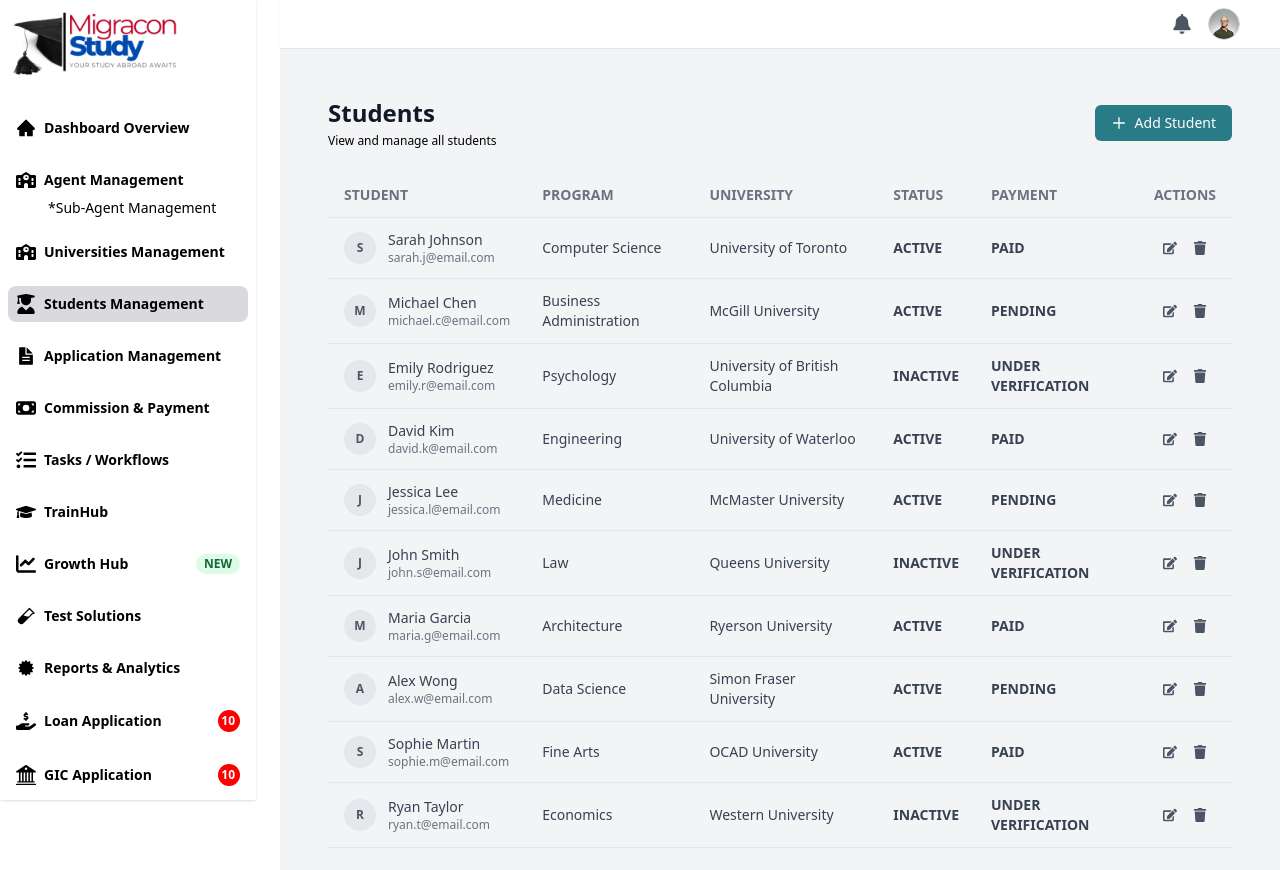
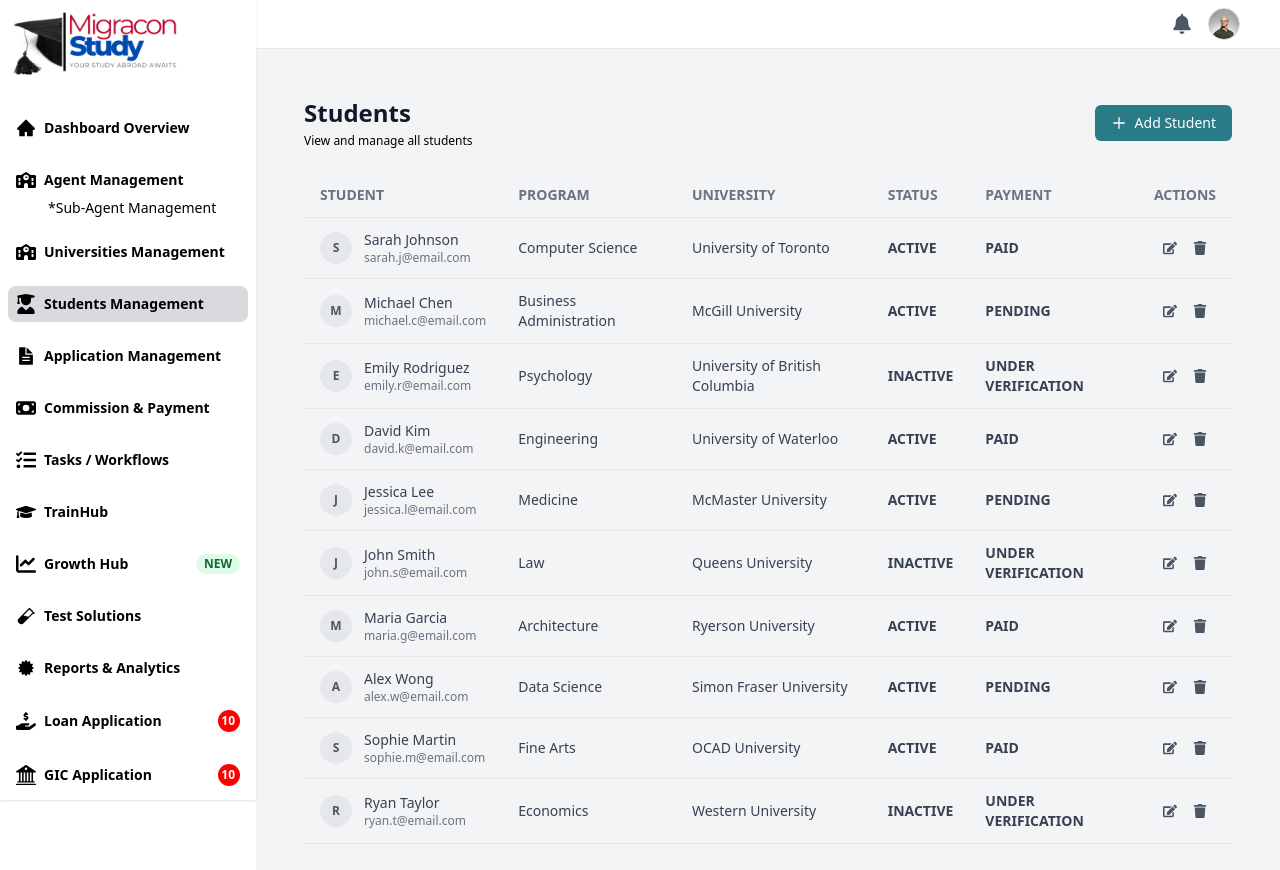
Before and after one commit to sajjad-TL/SuperAdmin-Dashboard, a React (Vite) app: page /student in a window 1280 px wide. Shown: the top 870 px of the page. Built offline with nearby package versions, Linux system fonts and the light colour scheme; sample sign-in values are in the browser's storage.

Commit message:
my changes

```diff
--- a/src/layout/Layout.jsx
+++ b/src/layout/Layout.jsx
@@ -6,7 +6,7 @@ export default function Layout() {
   return (
     <div className="flex">
       <Sidebar />
-      <main className="flex-1 md:ml-60"> {/* md:ml-64 matches sidebar width */}
+      <main className="flex-1 md:ml-[13.5rem]"> {/* md:ml-64 matches sidebar width */}
         <Outlet />
       </main>
     </div>
--- a/src/pages/Application.jsx
+++ b/src/pages/Application.jsx
@@ -25,7 +25,7 @@ export default function StudentTable() {
             <h1 className="text-2xl font-semibold text-gray-900">Applications</h1>
             <p className="text-xs mt-1">View and manage all applications</p>
           </div>
-          <button className="mt-4 md:mt-0 px-4 py-2  bg-[#2A7B88] text-white rounded-md hover: bg-[#2A7B88] transition text-sm font-medium flex items-center gap-2">
+          <button className="mt-4 md:mt-0 px-4 py-2  bg-[#2A7B88] text-white rounded-md hover: transition text-sm font-medium flex items-center gap-2">
             <svg xmlns="http://www.w3.org/2000/svg" className="h-4 w-4" fill="none" viewBox="0 0 24 24" stroke="currentColor" strokeWidth={2}>
               <path strokeLinecap="round" strokeLinejoin="round" d="M12 4v16m8-8H4" />
             </svg>
--- a/src/pages/StudentProfile.jsx
+++ b/src/pages/StudentProfile.jsx
@@ -1,4 +1,3 @@
-import { useState } from 'react';
 import { Bell, Upload } from 'lucide-react';
 import Admin from '../layout/Adminnavbar';
 
@@ -23,6 +22,7 @@ export default function StudentProfile() {
         </button>
         <button className="bg-[#2A7B88] text-white px-4 py-2 rounded flex items-center space-x-2">
           <span>Edit Profile</span>
+
         </button>
       </div>
     </div>
```
